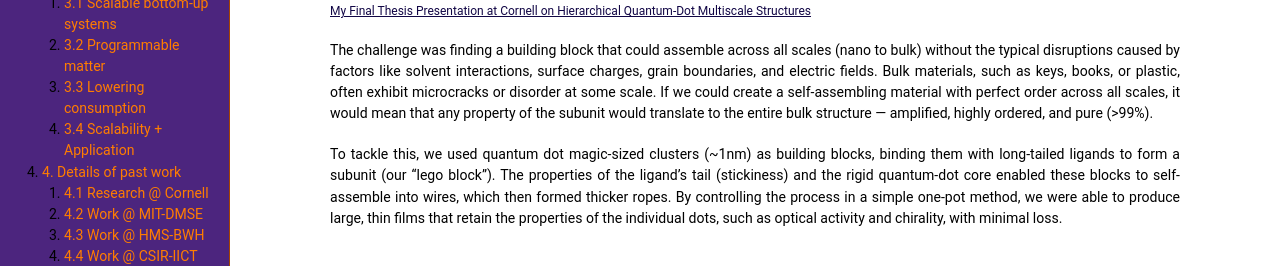
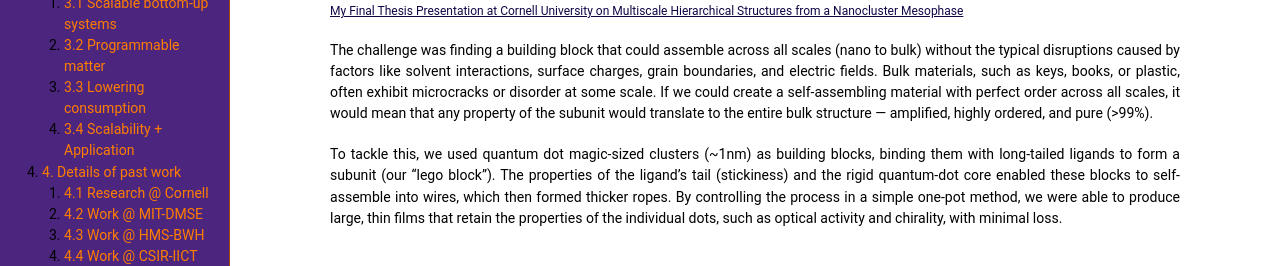
Before and after one commit to shantanukallakuri/shantanukallakuri.github.io, a Jekyll site: the page built from wiki/0_research_portfolio.md, in a window 1280 px wide and 900 px high, scrolled down 3693 px, cut to the strip 256-522 px from the top of the window. Built offline with Jekyll 4.4.1, drawn with Linux system fonts in a browser that asks for light colours; nearby versions of some CDN libraries; our own code applies the rules of GitHub Pages for plain Markdown files.

Commit message:
#0017 - 091624 - Updated Thesis

```diff
--- a/wiki/0_research_portfolio.md
+++ b/wiki/0_research_portfolio.md
@@ -77,7 +77,7 @@ My thesis aimed to answer the following question: how can we replicate the intri
 </div>
 </div>
 <div style="text-align: center;">
-<p style="font-size:12px; color:#110645;"><u>My Final Thesis Presentation at Cornell on Hierarchical Quantum-Dot Multiscale Structures</u></p></div>
+<p style="font-size:12px; color:#110645;"><u>My Final Thesis Presentation at Cornell University on Multiscale Hierarchical Structures from a Nanocluster Mesophase</u></p></div>
 
 The challenge was finding a building block that could assemble across all scales (nano to bulk) without the typical disruptions caused by factors like solvent interactions, surface charges, grain boundaries, and electric fields. Bulk materials, such as keys, books, or plastic, often exhibit microcracks or disorder at some scale. If we could create a self-assembling material with perfect order across all scales, it would mean that any property of the subunit would translate to the entire bulk structure — amplified, highly ordered, and pure (>99%).
 
```
